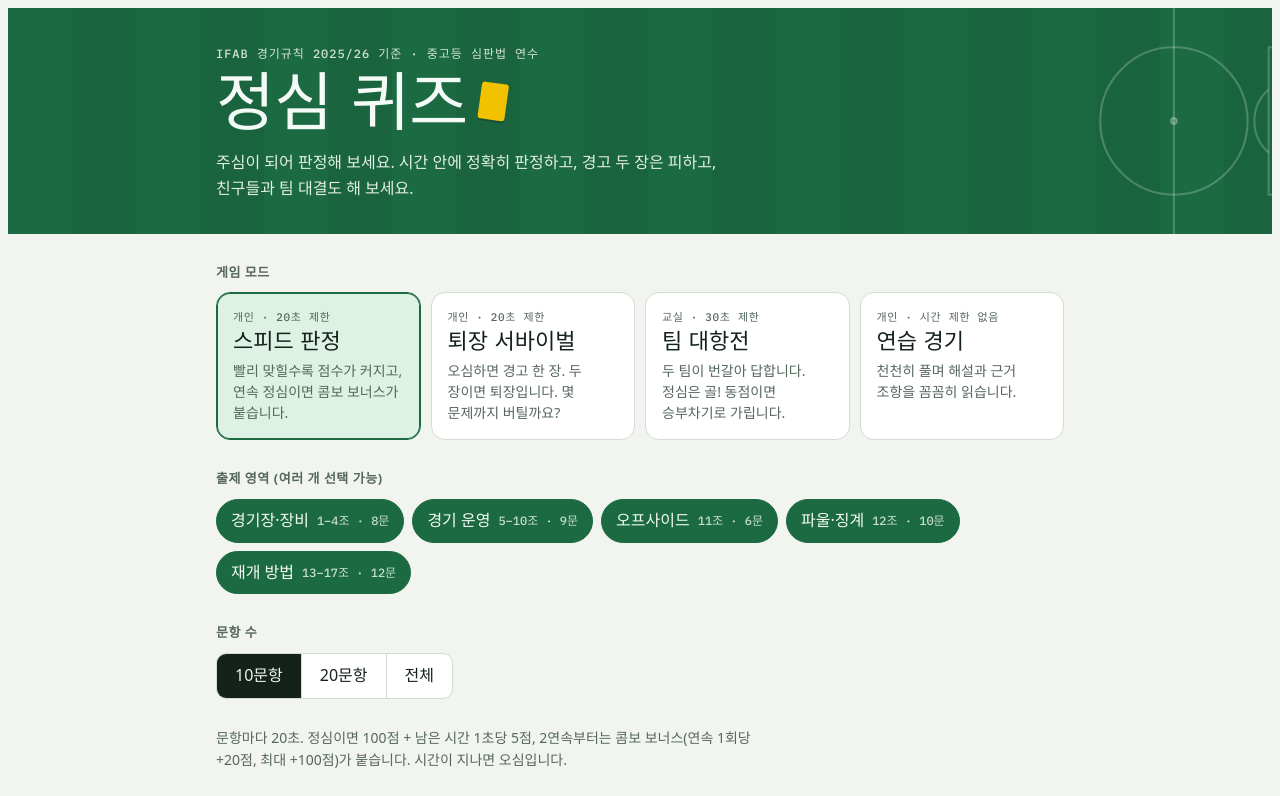
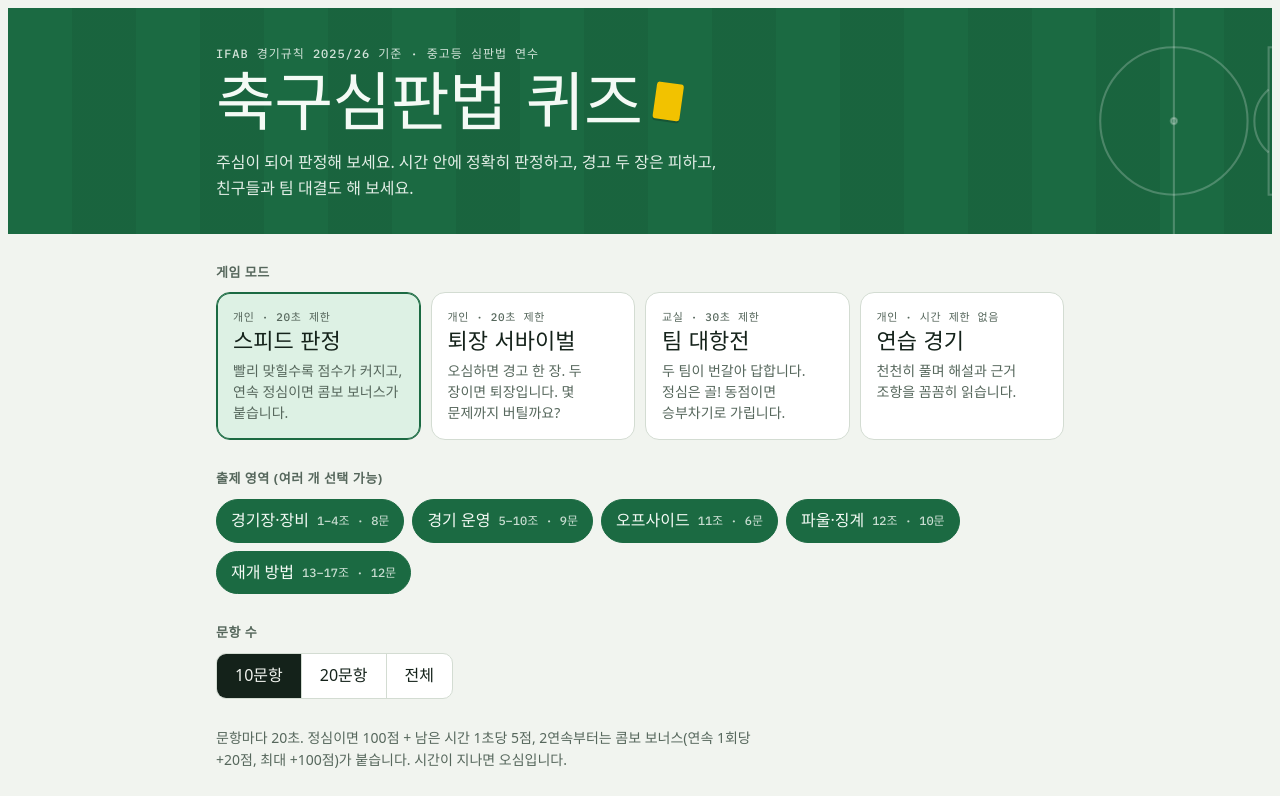
Before and after one commit to bae6433/soccer_referee_quiz, a plain HTML site: page index.html in a window 1280 px wide. Shown: the top 796 px of the page. Drawn offline with Linux system fonts and the light colour scheme; a web font is replaced by a local one.

Commit message:
Add files via upload

```diff
--- a/index.html
+++ b/index.html
@@ -1,6 +1,6 @@
 <meta charset="utf-8">
 <meta name="viewport" content="width=device-width, initial-scale=1, viewport-fit=cover">
-<title>축구심판법 정심 퀴즈</title>
+<title>축구심판법 퀴즈</title>
 <link rel="preconnect" href="https://fonts.googleapis.com">
 <link rel="preconnect" href="https://fonts.gstatic.com" crossorigin>
 <link rel="stylesheet" href="https://fonts.googleapis.com/css2?family=Black+Han+Sans&family=IBM+Plex+Mono:wght@500;600&family=IBM+Plex+Sans+KR:wght@400;500;600;700&display=swap">
@@ -251,7 +251,7 @@ main{max-width:880px;margin:0 auto;padding-inline:16px;padding-block:28px 64px}
   </svg>
   <div class="inner">
     <div class="eyebrow">IFAB 경기규칙 2025/26 기준 · 중고등 심판법 연수</div>
-    <h1>정심 퀴즈<span class="card-y" aria-hidden="true"></span></h1>
+    <h1>축구심판법 퀴즈<span class="card-y" aria-hidden="true"></span></h1>
     <p>주심이 되어 판정해 보세요. 시간 안에 정확히 판정하고, 경고 두 장은 피하고, 친구들과 팀 대결도 해 보세요.</p>
   </div>
 </header>
```
